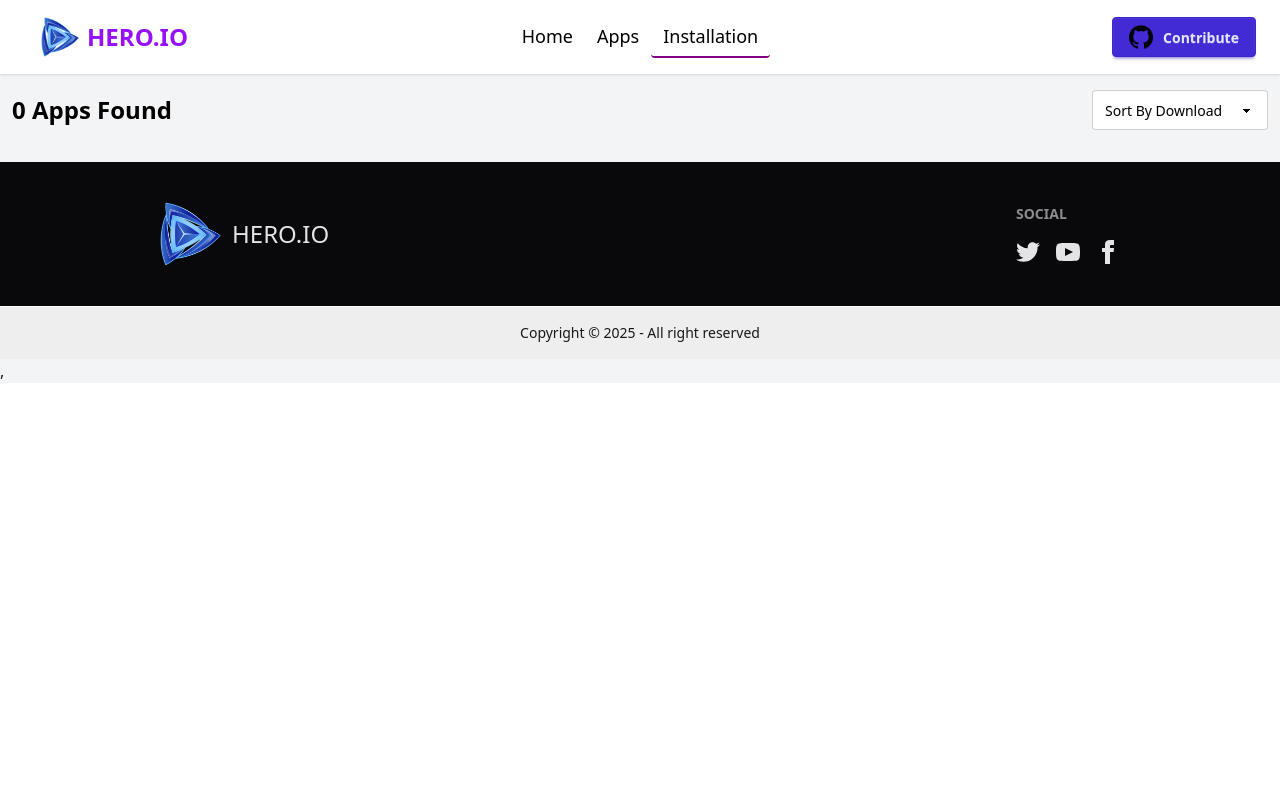
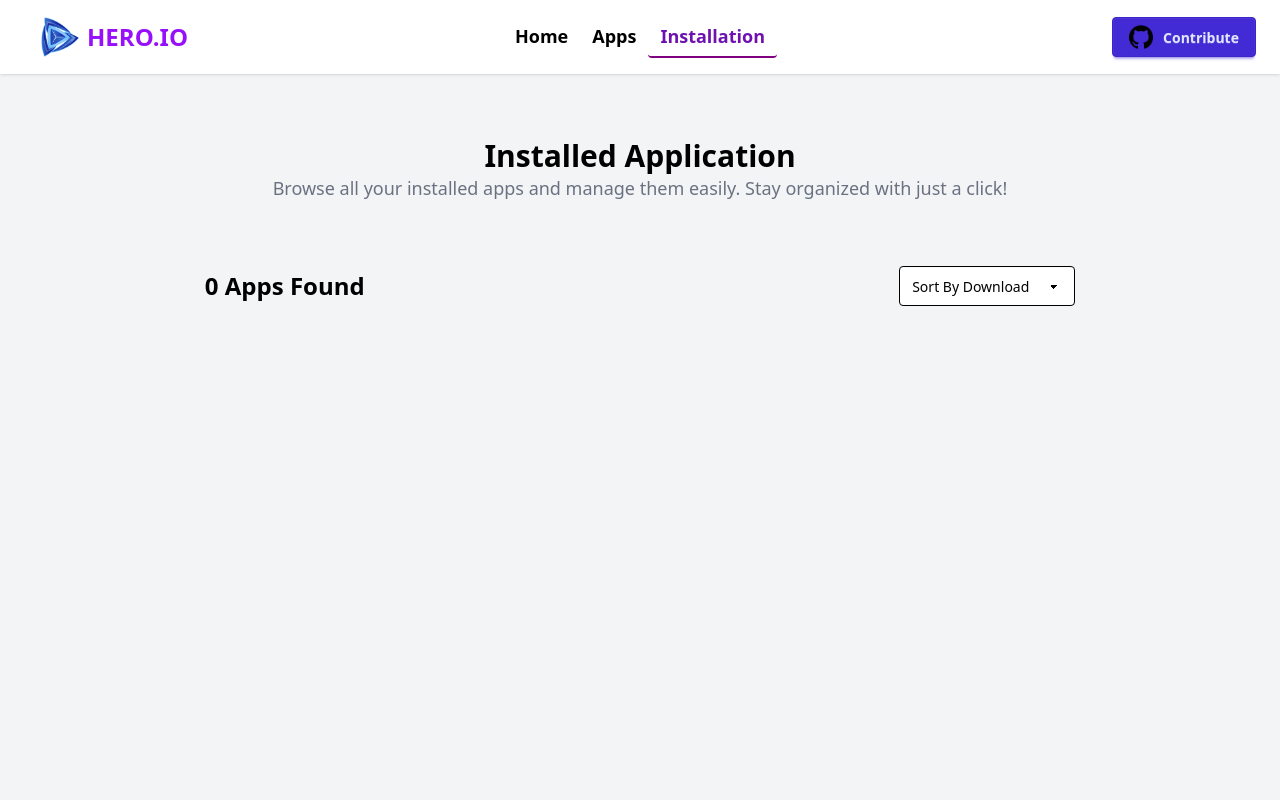
Before and after one commit to diptajeet25/Assignment-8, a React (Vite) app: page /installed in a window 1280 px wide. Shown: the top 800 px of the page. Built offline with nearby package versions, Linux system fonts and the light colour scheme.

Commit message:
sixth commit

```diff
--- a/src/components/AppDetails/AppDetails.jsx
+++ b/src/components/AppDetails/AppDetails.jsx
@@ -29,9 +29,6 @@ const handleInstall=()=>
     addItem(id);
     setStored(true)
 }
-
-
-
 
     return (
         <div className='w-[90%] mx-auto my-16'>
--- a/src/components/AppList/Apps.jsx
+++ b/src/components/AppList/Apps.jsx
@@ -11,7 +11,7 @@ const Apps = () => {
     {
 
         e.preventDefault();
-        console.log(e.target.value);
+
         let searchResult = useData.filter(a =>
             a.title.toLowerCase().startsWith(e.target.value.toLowerCase()));
 setAppList(searchResult)
--- a/src/components/Card/Cards.jsx
+++ b/src/components/Card/Cards.jsx
@@ -5,7 +5,7 @@ import { useNavigate } from 'react-router';
 const Cards = ({trendApps}) => {
     const navigate=useNavigate();
     const appsData=use(trendApps);
-    console.log(appsData);
+
     return (
         <div className="flex flex-col justify-center items-center gap-4 mb-16">
             <div className='grid w-[90%] gap-4 gap-y-8 mx-auto grid-cols-1 lg:grid-cols-4'>
--- /dev/null
+++ b/src/components/ErrorPage/ErrorPage.jsx
@@ -0,0 +1,13 @@
+import React from 'react';
+import error from "../../assets/error-404.png"
+
+const ErrorPage = () => {
+    return (
+        <div>
+            <img src={error} alt="" className='w-[28%] my-8 mx-auto'/>
+
+        </div>
+    );
+};
+
+export default ErrorPage;
--- a/src/components/Footer/Footer.jsx
+++ b/src/components/Footer/Footer.jsx
@@ -3,8 +3,8 @@ import logo from '../../assets/logo.png'
 
 const Footer = () => {
     return (
-        <>
-        <footer className="footer sm:footer-horizontal bg-neutral text-neutral-content p-10 flex items-center justify-between lg:px-40">
+        <div className='mb-[-25px]'>
+        <footer className="footer sm:footer-horizontal bg-neutral text-neutral-content py-10 flex items-center justify-between lg:px-40">
   <aside className='flex items-center gap-2'>
 
   <img src={logo} className='h-16' alt="" />
@@ -56,7 +56,7 @@ const Footer = () => {
 
 </footer>
 
-</>
+</div>
     );
 };
 
--- a/src/components/Installed/Installed.jsx
+++ b/src/components/Installed/Installed.jsx
@@ -18,23 +18,28 @@ const Installed = () => {
     }
     const highToLow=()=>
     {
-         console.log("Sort Korsi re vai")
+
         const newArray=[...installed].sort((a,b)=>parseFloat(b.downloads)-parseFloat(a.downloads));
         setInstalled(newArray)
-        console.log("Sort Korsi re vai")
+
     }
     const lowToHigh=()=>
     {
-         console.log("Sort Korsi re vai")
+
         const newArray=[...installed].sort((a,b)=>parseFloat(a.downloads)-parseFloat(b.downloads));
         setInstalled(newArray)
-        console.log(" choto theke boro Sort Korsi re vai")
+
     }
     return (
-        <>
-        <div className='mx-3 mt-4 flex justify-between items-center'>
+        <div className='min-h-svh'>
+        <div className='my-16'>
+            <h3 className='text-black text-3xl text-center font-bold'>Installed Application</h3>
+            <p className='text-lg text-gray-500 text-center'>
+  Browse all your installed apps and manage them easily. Stay organized with just a click!
+</p></div>
+        <div className='mx-3 mt-12  flex justify-between items-center lg:w-[68%] lg:mx-auto'>
             <h3 className='font-bold text-2xl text-black'>{installed.length} Apps Found</h3>
-            <select defaultValue="" className="bg-white w-44  text-black select appearance-none" onChange={(e)=>
+            <select defaultValue="" className="bg-white w-44 border-black border-1 text-black select appearance-none" onChange={(e)=>
                 {
                     if(e.target.value==="HighToLow")
                     {
@@ -52,13 +57,13 @@ const Installed = () => {
 
 </select>
         </div>
-        <div className='flex flex-col gap-4 my-4 lg:w-[70%] mx-auto'>
+        <div className='flex flex-col gap-4 my-3 mb-24 lg:w-[70%] mx-auto'>
             {
                 installed.map(i=><InstalledCard key={i.id} i={i} handleUninstall={handleUninstall}></InstalledCard>)
             }
 
         </div>
-        </>
+        </div>
     );
 };
 
--- a/src/components/Installed/InstalledCard.jsx
+++ b/src/components/Installed/InstalledCard.jsx
@@ -1,14 +1,16 @@
 import React from 'react';
 import download from '../../assets/icon-downloads.png'
 import rating from '../../assets/icon-ratings.png'
+import { useNavigate } from 'react-router';
 
 const InstalledCard = ({i,handleUninstall}) => {
 
     const{image,title,downloads,ratingAvg,size,id}=i
+    const navigate=useNavigate();
 
     return (
-        <div className='bg-white mx-2 py-2 px-2 flex justify-between items-center border-2 border-gray-600 rounded-xl'>
-            <div className='flex text-black gap-4'>
+        <div  className='bg-white mx-2 py-2 px-2 flex justify-between items-center border-2 border-gray-600 rounded-xl'>
+            <div onClick={()=>navigate(`/apps/${id}`)} className='flex text-black gap-4'>
                 <img src={image} alt="" srcset="" className='w-24 rounded-2xl'/>
                 <div className='flex flex-col gap-1'>
                     <h3 className='text-black text-2xl font-bold'>{title}</h3>
--- a/src/components/Navbar/Navbar.jsx
+++ b/src/components/Navbar/Navbar.jsx
@@ -8,20 +8,20 @@ import "./Navbar.css"
 const Navbar = () => {
     const link=
     <>
-<li className='text-lg'>
-  <NavLink to="/" className={({ isActive }) => (isActive ? "active" : "")}>
+<li className='text-lg font-bold'>
+  <NavLink to="/" className={({ isActive }) => (isActive ? "active text-purple-800" : "")}>
     Home
   </NavLink>
 </li>
 
-<li className='text-lg'>
-  <NavLink to="/apps"  className={({ isActive }) => (isActive ? "active" : "")}>
+<li className='text-lg font-bold'>
+  <NavLink to="/apps"  className={({ isActive }) => (isActive ? "active text-purple-800" : "")}>
     Apps
   </NavLink>
 </li>
 
-<li className='text-lg'>
-  <NavLink to="/installed"  className={({ isActive }) => (isActive ? "active" : "noactive")}>
+<li className='text-lg font-bold'>
+  <NavLink to="/installed"  className={({ isActive }) => (isActive ? "active text-purple-800" : "noactive")}>
     Installation
   </NavLink>
 </li>
--- a/src/route/Route.jsx
+++ b/src/route/Route.jsx
@@ -4,6 +4,7 @@ import Home from "../components/Home/Home";
 import Apps from "../components/AppList/Apps";
 import AppDetails from "../components/AppDetails/AppDetails";
 import Installed from "../components/Installed/Installed";
+import ErrorPage from "../components/ErrorPage/ErrorPage";
 
 const router = createBrowserRouter([
   {
@@ -24,6 +25,10 @@ const router = createBrowserRouter([
             path:'/installed',
             loader:() => fetch("/AllApps.json"),
             element:<Installed></Installed>
+          },
+          {
+            path: "*",
+            element:<ErrorPage></ErrorPage>
           }
 
     ]
```
